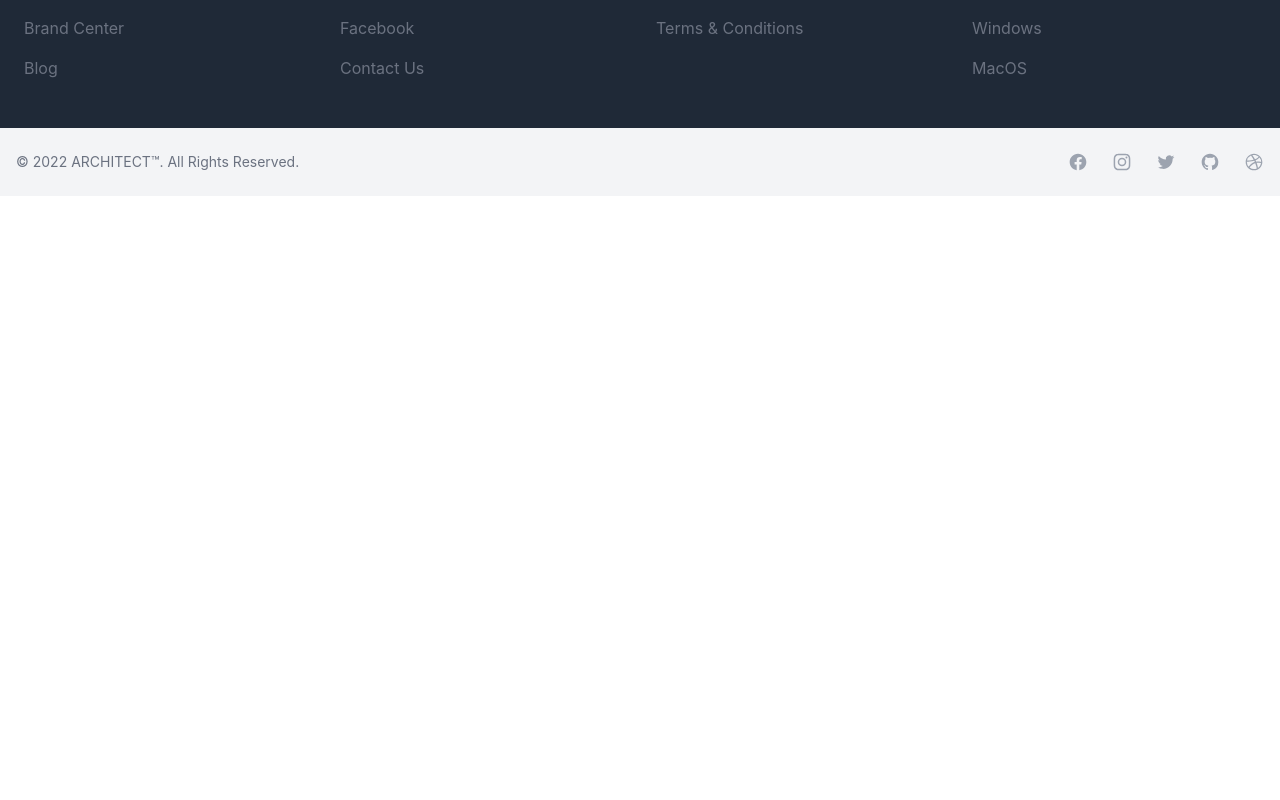
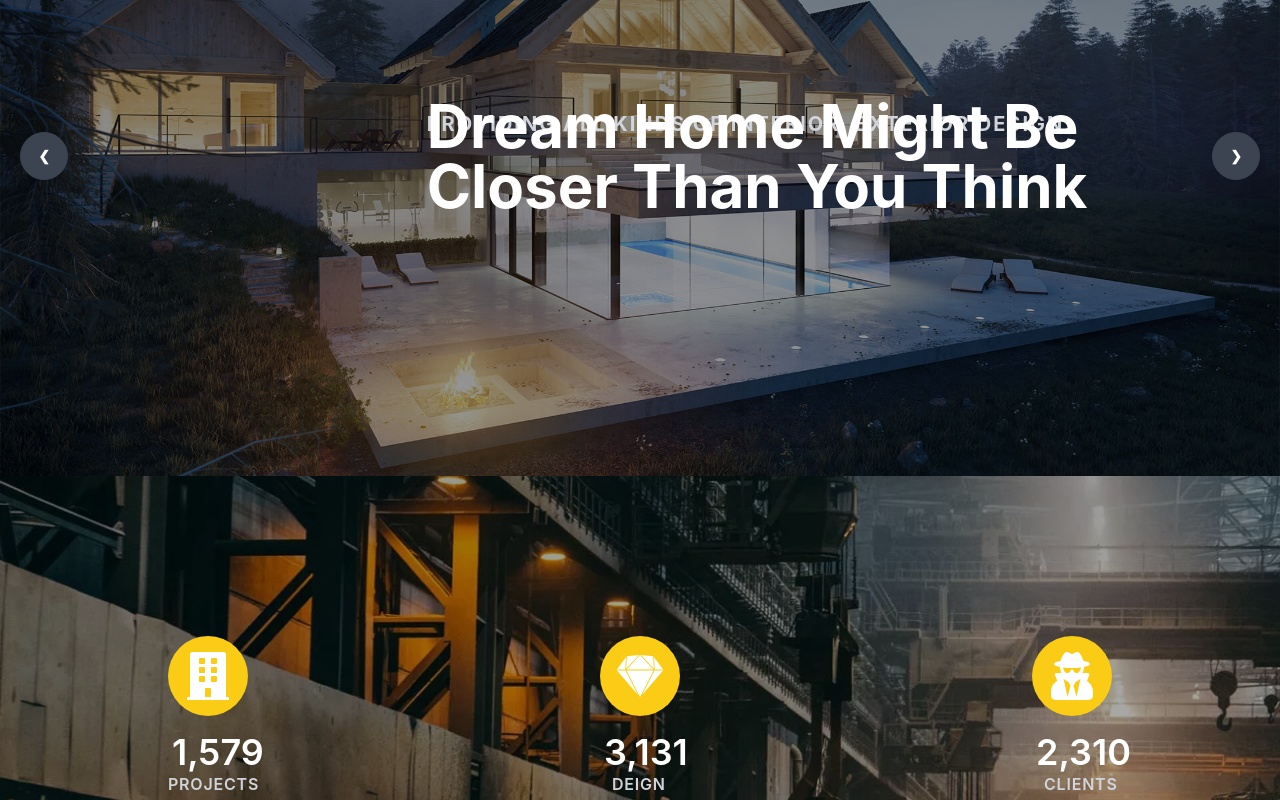
Before and after one commit to TahsinMostafiz/architect_client, a React (Create React App) app: page / in a window 1280 px wide. Shown: the part 260-1060 px from the top of the page. Before the commit the page ends 800 px from the top, so only its background shows below. Built offline with nearby package versions, Linux system fonts and the light colour scheme.

Commit message:
created banner/slider section, countdown section and many more

```diff
--- a/package.json
+++ b/package.json
@@ -6,10 +6,11 @@
     "@testing-library/jest-dom": "^5.16.5",
     "@testing-library/react": "^13.4.0",
     "@testing-library/user-event": "^13.5.0",
-    "flowbite": "^1.5.4",
-    "flowbite-react": "^0.3.5",
+    "daisyui": "^2.41.0",
     "react": "^18.2.0",
+    "react-countup": "^6.3.2",
     "react-dom": "^18.2.0",
+    "react-icons": "^4.6.0",
     "react-router-dom": "^6.4.3",
     "react-scripts": "5.0.1",
     "web-vitals": "^2.1.4"
--- /dev/null
+++ b/src/Pages/Home/Banner/Banner.js
@@ -0,0 +1,37 @@
+import React from "react";
+import img1 from "../../../assets/images/slider/slider-1.jpg";
+import img2 from "../../../assets/images/slider/slider-2.jpg";
+import img3 from "../../../assets/images/slider/slider-3.jpeg";
+import BannerItems from "../BannerItems/BannerItems";
+
+const Banner = () => {
+  const bannerData = [
+    {
+      image: img1,
+      prev: 3,
+      id: 1,
+      next: 2,
+    },
+    {
+      image: img2,
+      prev: 1,
+      id: 2,
+      next: 3,
+    },
+    {
+      image: img3,
+      prev: 2,
+      id: 3,
+      next: 1,
+    },
+  ];
+  return (
+    <div className="carousel w-full">
+      {bannerData.map((slide) => (
+        <BannerItems key={slide.id} slide={slide}></BannerItems>
+      ))}
+    </div>
+  );
+};
+
+export default Banner;
--- /dev/null
+++ b/src/Pages/Home/BannerItems/BannerItems.css
@@ -0,0 +1,16 @@
+.carousel-overlay:after {
+    content: '';
+    position: absolute;
+    left: 0;
+    top: 0;
+    width: 100%;
+    height: 80vh;
+    display: block;
+    background: linear-gradient(to bottom, rgba(0, 0, 0, 0.4) 0%, rgba(0,
+        0,0, 0.3) 100%);
+    /* background: linear-gradient(90deg, #151515 0%, rgba(21, 21, 21, 0) 100%); */
+}
+
+.carousel-overlay img {
+    height: 80vh;
+}
--- /dev/null
+++ b/src/Pages/Home/BannerItems/BannerItems.js
@@ -0,0 +1,33 @@
+import React from "react";
+import "./BannerItems.css";
+
+const BannerItems = ({ slide }) => {
+  const { image, id, prev, next } = slide;
+  return (
+    <div id={`slide${id}`} className="carousel-item relative w-full">
+      <div className="carousel-overlay w-full">
+        <img src={image} className="w-full" alt="" />
+      </div>
+      <div className="absolute flex justify-start transform -translate-y-1/2 left-24 md:left-1/4 lg:left-1/3 top-72">
+        <p className="text-base lg:text-xl font-bold text-gray-300 uppercase md:tracking-wide lg:tracking-widest">
+          Providing all kinds of interior, exterior design.
+        </p>
+      </div>
+      <div className="absolute flex justify-start transform -translate-y-1/2 left-24 md:left-1/4 lg:left-1/3 top-2/4">
+        <h1 className="text-2xl md:text-4xl lg:text-6xl font-bold text-white capitalize">
+          Dream home might be <br /> closer than you think
+        </h1>
+      </div>
+      <div className="absolute flex justify-between transform -translate-y-1/2 left-5 right-5 top-1/2">
+        <a href={`#slide${prev}`} className="btn btn-circle">
+          ❮
+        </a>
+        <a href={`#slide${next}`} className="btn btn-circle">
+          ❯
+        </a>
+      </div>
+    </div>
+  );
+};
+
+export default BannerItems;
--- /dev/null
+++ b/src/Pages/Home/CountUpSection/CountUpSection.css
@@ -0,0 +1,10 @@
+.overlay {
+    content: '';
+    position: absolute;
+    left: 0;
+    top: 0;
+    width: 100%;
+    height: 100%;
+    display: block;
+    background: linear-gradient(to bottom, rgba(0, 0, 0, 0.4) 0%, rgba(0, 0, 0, 0.3) 100%);
+}
--- /dev/null
+++ b/src/Pages/Home/CountUpSection/CountUpSection.js
@@ -0,0 +1,59 @@
+import React from "react";
+import background from "../../../assets/images/coverpage/cover_img_1.jpg";
+import "./CountUpSection.css";
+import { FaBuilding, FaUserSecret, FaSketch } from "react-icons/fa";
+import CountUp from "react-countup";
+
+const CountUpSection = () => {
+  return (
+    <div
+      className="flex items-center justify-center "
+      style={{
+        backgroundImage: `linear-gradient(to bottom, rgba(0, 0, 0, 0.4) 0%, rgba(0, 0, 0, 0.3) 100%), url(${background})`,
+        backgroundRepeat: "no-repeat",
+        backgroundSize: "cover",
+        backgroundPosition: "center center",
+        width: "100%",
+        height: "400px",
+      }}
+    >
+      <div className="grid grid-cols-3 gap-4 w-full justify-items-center content-between ">
+        <div className="w-20 h-20 rounded-full bg-yellow-400 relative">
+          <FaBuilding className="text-5xl text-white absolute top-4 left-4"></FaBuilding>
+          <CountUp
+            className="text-white text-4xl font-semibold pt-24 pl-1 inline-block"
+            end={1579}
+            duration={2.75}
+          />
+          <p className="text-gray-300 text-base uppercase tracking-wider font-semibold">
+            projects
+          </p>
+        </div>
+        <div className="w-20 h-20 rounded-full bg-yellow-400 relative">
+          <FaSketch className="text-5xl text-white absolute top-4 left-4"></FaSketch>
+          <CountUp
+            className="text-white text-4xl font-semibold pt-24 pl-1 inline-block"
+            end={3131}
+            duration={2.75}
+          />
+          <p className="text-gray-300 text-base uppercase tracking-wider font-semibold pl-3">
+            deign
+          </p>
+        </div>
+        <div className="w-20 h-20 rounded-full bg-yellow-400 relative">
+          <FaUserSecret className="text-5xl text-white absolute top-4 left-4"></FaUserSecret>
+          <CountUp
+            className="text-white text-4xl font-semibold pt-24 pl-1 inline-block"
+            end={2310}
+            duration={2.75}
+          />
+          <p className="text-gray-300 text-base uppercase tracking-wider font-semibold pl-3">
+            clients
+          </p>
+        </div>
+      </div>
+    </div>
+  );
+};
+
+export default CountUpSection;
--- a/src/Pages/Home/Home/Home.js
+++ b/src/Pages/Home/Home/Home.js
@@ -1,9 +1,12 @@
 import React from "react";
+import Banner from "../Banner/Banner";
+import CountUpSection from "../CountUpSection/CountUpSection";
 
 const Home = () => {
   return (
     <div>
-      <h2>Home</h2>
+      <Banner></Banner>
+      <CountUpSection></CountUpSection>
     </div>
   );
 };
--- a/tailwind.config.js
+++ b/tailwind.config.js
@@ -4,5 +4,5 @@ module.exports = {
   theme: {
     extend: {},
   },
-  plugins: [require("flowbite/plugin")],
+  plugins: [require("daisyui")],
 };
```
Also changed, not shown: src/assets/images/coverpage/about.jpg (added), 1 other file (tests, documents, lock files or other folders).
